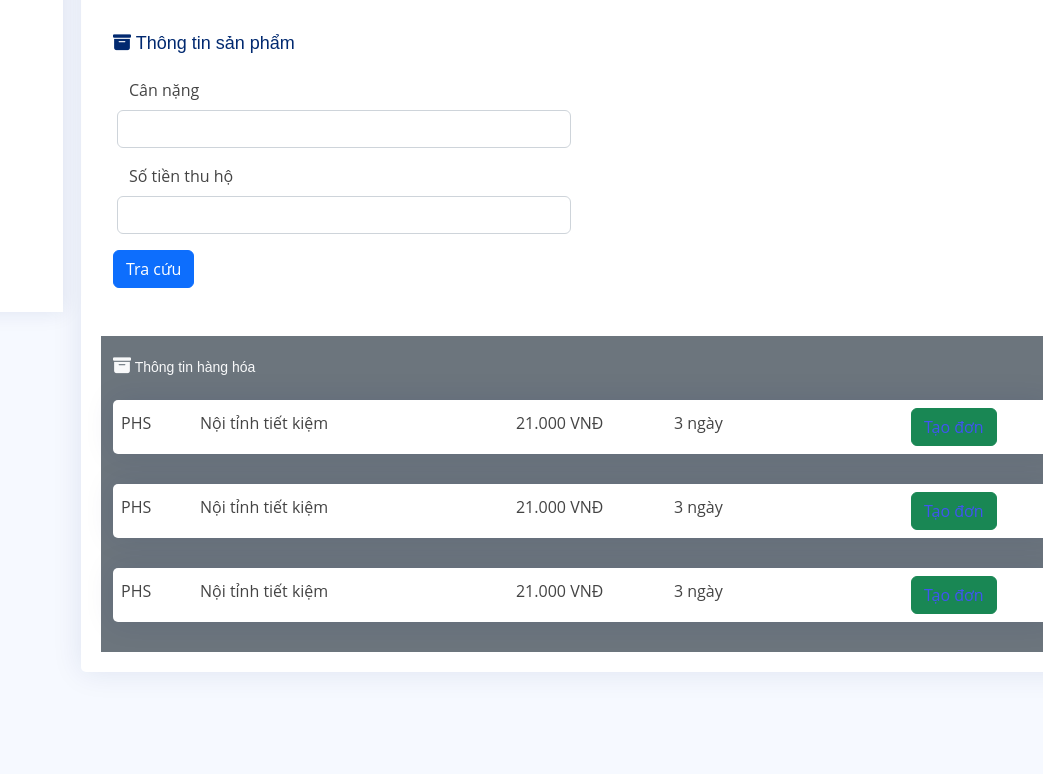
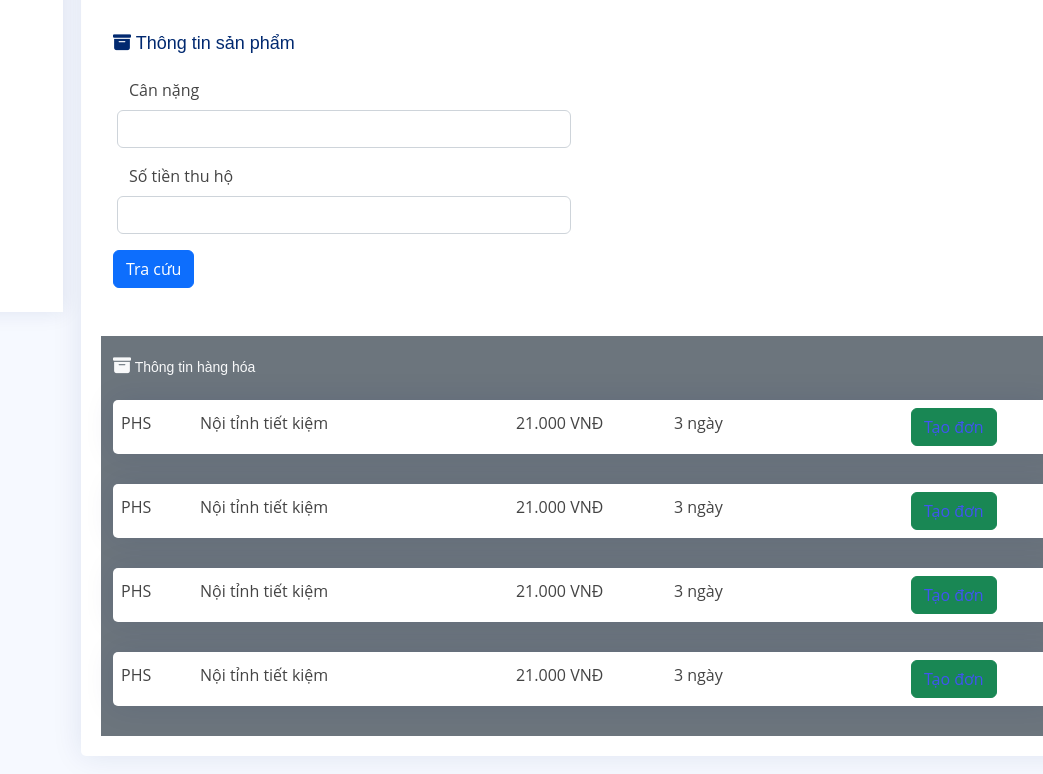
Before and after one commit to haiduong2703/NCKH, a plain HTML site: page cost-estimate.html in a window 1280 px wide. Shown: the part 488-1262 px from the top of the page, without its empty margins (237-1280 px from the left). Before the commit the page ends 1210 px from the top, so only its background shows below. Drawn offline with Linux system fonts and the light colour scheme; a script that the page names is missing.

Commit message:
update thirty

```diff
--- a/cost-estimate.html
+++ b/cost-estimate.html
@@ -323,6 +323,30 @@
 									</div>
 
 								</div>
+								<!---->
+								<div class="card p-2">
+
+									<div class="row align-items-center">
+										<div class="col-sm-1">
+											<label class="form-label ma-dich-vu">PHS</label>
+										</div>
+										<div class="col-sm-4">
+											<label class="form-label ten-dich-vu">Nội tỉnh tiết kiệm</label>
+										</div>
+										<div class="col-sm-2">
+											<label class="form-label cuoc-phi">21.000 VNĐ</label>
+										</div>
+										<div class="col-sm-3">
+											<label class="form-label thoi-gian-giao-hang">3 ngày</label>
+										</div>
+										<div class="col-sm-2">
+											<button type="button" class="btn btn-success">
+												<a href="create-bill.html">Tạo đơn</a>
+											</button>
+										</div>
+									</div>
+
+								</div>
 							</div>
 						</div>
 					</div>
```
